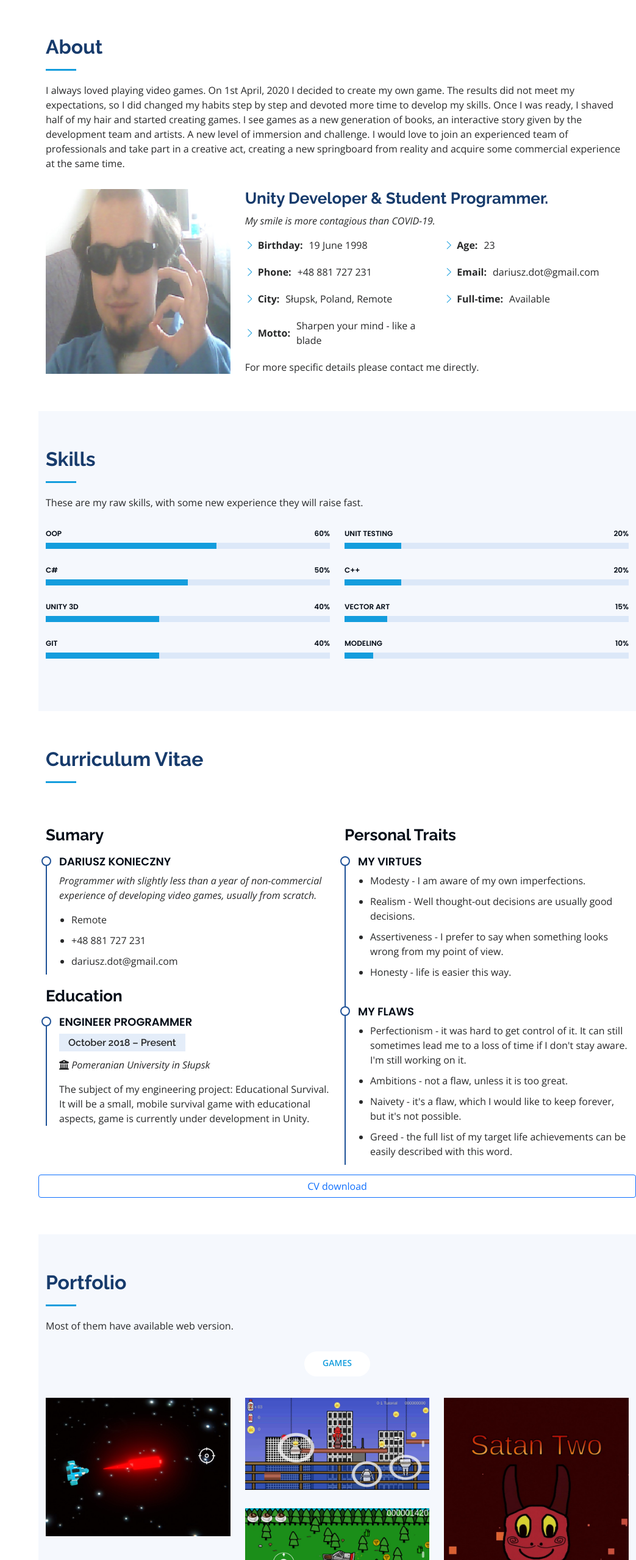
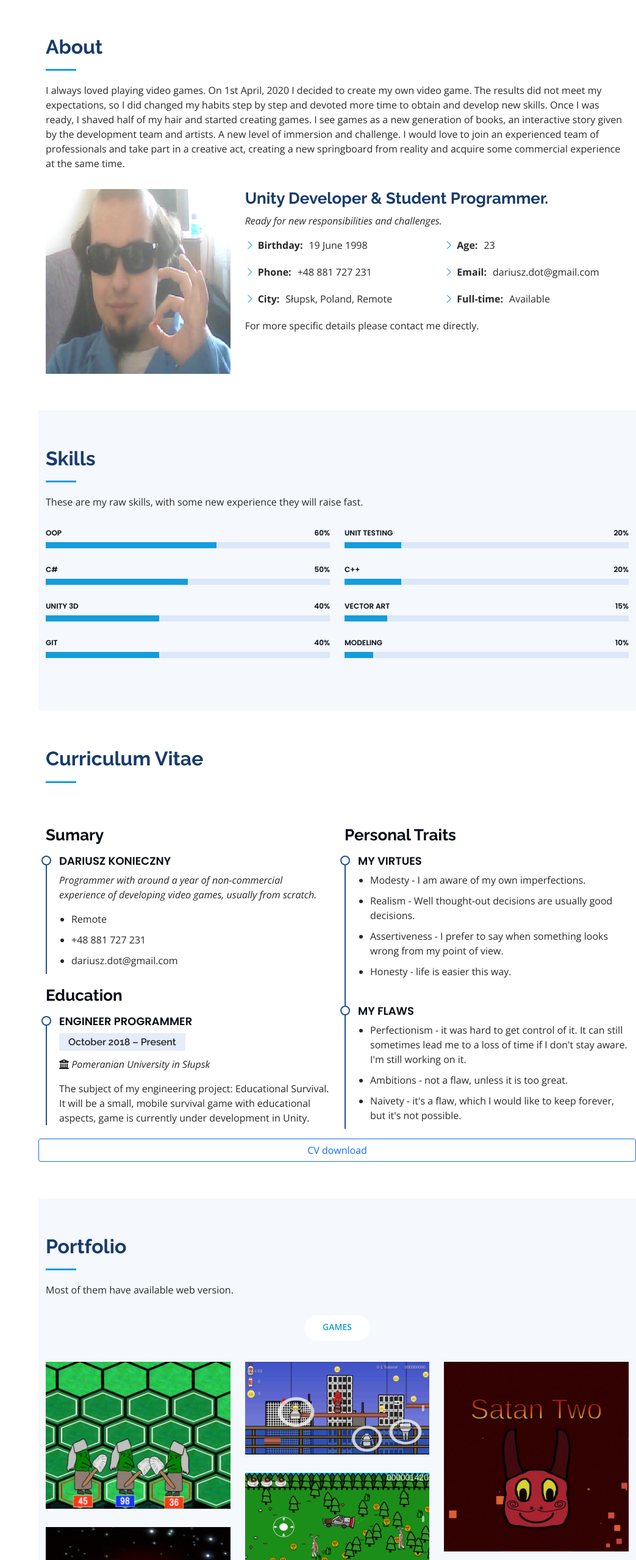
Before and after one commit to Edalb/edalb.github.io, a plain HTML site: page index.html in a window 1280 px wide. Shown: the part 802-3360 px from the top of the page at 61% size, without its empty margins (237-1280 px from the left). Drawn offline with nearby package versions, Linux system fonts and the light colour scheme.

Commit message:
New portfolio item
added Steel and Magic into portfolio

```diff
--- a/index.html
+++ b/index.html
@@ -84,7 +84,7 @@
 
         <div class="section-title">
           <h2>About</h2>
-          <p>I always loved playing video games. On 1st April, 2020 I decided to create my own game. The results did not meet my expectations, so I did changed my habits step by step and devoted more time to develop my skills. Once I was ready, I shaved half of my hair and started creating games. I see games as a new generation of books, an interactive story given by the development team and artists. A new level of immersion and challenge. I would love to join an experienced team of professionals and take part in a creative act, creating a new springboard from reality and acquire some commercial experience at the same time.</p>
+          <p>I always loved playing video games. On 1st April, 2020 I decided to create my own video game. The results did not meet my expectations, so I did changed my habits step by step and devoted more time to obtain and develop new skills. Once I was ready, I shaved half of my hair and started creating games. I see games as a new generation of books, an interactive story given by the development team and artists. A new level of immersion and challenge. I would love to join an experienced team of professionals and take part in a creative act, creating a new springboard from reality and acquire some commercial experience at the same time.</p>
         </div>
 
         <div class="row">
@@ -95,7 +95,7 @@
             <h3>Unity Developer &amp; Student Programmer.</h3>
             <p class="fst-italic">
                 <!--Motto: Sharpen your mind - like a blade.-->
-                My smile is more contagious than COVID-19.
+                Ready for new responsibilities and challenges.
             </p>
             <div class="row">
               <div class="col-lg-6">
@@ -103,7 +103,7 @@
                   <li><i class="bi bi-chevron-right"></i> <strong>Birthday:</strong> <span>19 June 1998</span></li>
                   <li><i class="bi bi-chevron-right"></i> <strong>Phone:</strong> <span>+48 881 727 231</span></li>
                   <li><i class="bi bi-chevron-right"></i> <strong>City:</strong> <span>Słupsk, Poland, Remote</span></li>
-                  <li><i class="bi bi-chevron-right"></i> <strong>Motto:</strong> <span>Sharpen your mind - like a blade</span></li>
+                  <!--<li><i class="bi bi-chevron-right"></i> <strong>Motto:</strong> <span>Sharpen your mind - like a blade</span></li>-->
                 </ul>
               </div>
               <div class="col-lg-6">
@@ -264,7 +264,7 @@
             <h3 class="resume-title">Sumary</h3>
             <div class="resume-item pb-0">
               <h4>Dariusz Konieczny</h4>
-              <p><em>Programmer with slightly less than a year of non-commercial experience of developing video games, usually from scratch.</em></p>
+              <p><em>Programmer with around a year of non-commercial experience of developing video games, usually from scratch.</em></p>
               <ul>
                 <li>Remote</li>
                 <li>+48 881 727 231</li>
@@ -297,7 +297,7 @@
                 <li>Perfectionism - it was hard to get control of it. It can still sometimes lead me to a loss of time if I don't stay aware. I'm still working on it.</li>
                 <li>Ambitions - not a flaw, unless it is too great.</li>
                 <li>Naivety - it's a flaw, which I would like to keep forever, but it's not possible.</li>
-                <li>Greed - the full list of my target life achievements can be easily described with this word.</li>
+                <!--<li></li>-->
               </ul>
             </div>
           </div>
@@ -332,10 +332,10 @@
 
           <div class="col-lg-4 col-md-6 portfolio-item filter-app">
             <div class="portfolio-wrap">
-              <img src="assets/img/portfolio/spaceship.jpg" class="img-fluid" alt="">
+              <img src="assets/img/portfolio/steelandmagic.jpg" class="img-fluid" alt="">
               <div class="portfolio-links">
-                <a href="assets/img/portfolio/spaceship.jpg" data-gallery="portfolioGallery" class="portfolio-lightbox" title="Spaceship Infantry - prototype"><i class="fas fa-search"></i></a>
-                <a href="https://edalb.itch.io/spaceship-infantry" title="Try it out"><i class="fab fa-itch-io"></i></a>
+                <a href="assets/img/portfolio/steelandmagic.jpg" data-gallery="portfolioGallery" class="portfolio-lightbox" title="Steel and Magic - prototype"><i class="fas fa-search"></i></a>
+                <a href="https://edalb.itch.io/steel-and-magic" title="Try it out"><i class="fab fa-itch-io"></i></a>
               </div>
             </div>
           </div>
@@ -370,17 +370,17 @@
             </div>
           </div>
 
-          <!--<div class="col-lg-4 col-md-6 portfolio-item filter-web">
+          <div class="col-lg-4 col-md-6 portfolio-item filter-app">
             <div class="portfolio-wrap">
-              <img src="assets/img/portfolio/portfolio-5.jpg" class="img-fluid" alt="">
+              <img src="assets/img/portfolio/spaceship.jpg" class="img-fluid" alt="">
               <div class="portfolio-links">
-                <a href="assets/img/portfolio/portfolio-5.jpg" data-gallery="portfolioGallery" class="portfolio-lightbox" title="Web 2"><i class="bx bx-plus"></i></a>
-                <a href="portfolio-details.html" title="More Details"><i class="bx bx-link"></i></a>
+                <a href="assets/img/portfolio/spaceship.jpg" data-gallery="portfolioGallery" class="portfolio-lightbox" title="Spaceship Infantry - prototype"><i class="fas fa-search"></i></a>
+                <a href="https://edalb.itch.io/spaceship-infantry" title="Try it out"><i class="fab fa-itch-io"></i></a>
               </div>
             </div>
           </div>
 
-          <div class="col-lg-4 col-md-6 portfolio-item filter-app">
+          <!--<div class="col-lg-4 col-md-6 portfolio-item filter-app">
             <div class="portfolio-wrap">
               <img src="assets/img/portfolio/portfolio-6.jpg" class="img-fluid" alt="">
               <div class="portfolio-links">
@@ -388,9 +388,9 @@
                 <a href="portfolio-details.html" title="More Details"><i class="bx bx-link"></i></a>
               </div>
             </div>
-          </div>
+          </div>-->
 
-          <div class="col-lg-4 col-md-6 portfolio-item filter-card">
+          <!--<div class="col-lg-4 col-md-6 portfolio-item filter-card">
             <div class="portfolio-wrap">
               <img src="assets/img/portfolio/portfolio-7.jpg" class="img-fluid" alt="">
               <div class="portfolio-links">
@@ -398,9 +398,9 @@
                 <a href="portfolio-details.html" title="More Details"><i class="bx bx-link"></i></a>
               </div>
             </div>
-          </div>
+          </div>-->
 
-          <div class="col-lg-4 col-md-6 portfolio-item filter-card">
+          <!--<div class="col-lg-4 col-md-6 portfolio-item filter-card">
             <div class="portfolio-wrap">
               <img src="assets/img/portfolio/portfolio-8.jpg" class="img-fluid" alt="">
               <div class="portfolio-links">
@@ -408,9 +408,9 @@
                 <a href="portfolio-details.html" title="More Details"><i class="bx bx-link"></i></a>
               </div>
             </div>
-          </div>
+          </div>-->
 
-          <div class="col-lg-4 col-md-6 portfolio-item filter-web">
+          <!--<div class="col-lg-4 col-md-6 portfolio-item filter-web">
             <div class="portfolio-wrap">
               <img src="assets/img/portfolio/portfolio-9.jpg" class="img-fluid" alt="">
               <div class="portfolio-links">
```
Also changed, not shown: assets/img/favicon-old.png (added), assets/img/favicon.png, assets/img/portfolio/steelandmagic.jpg (added).
